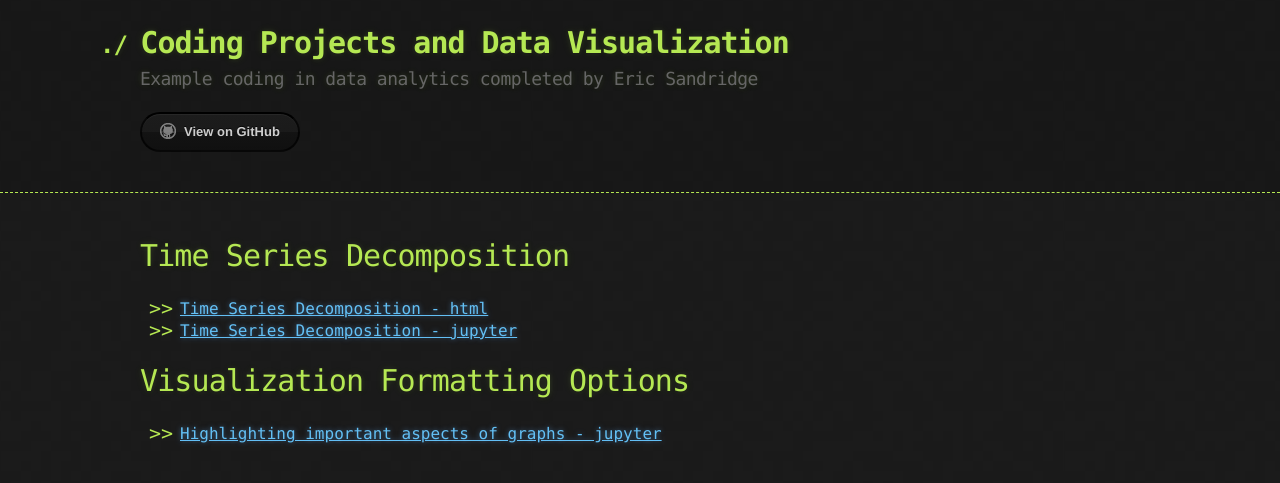
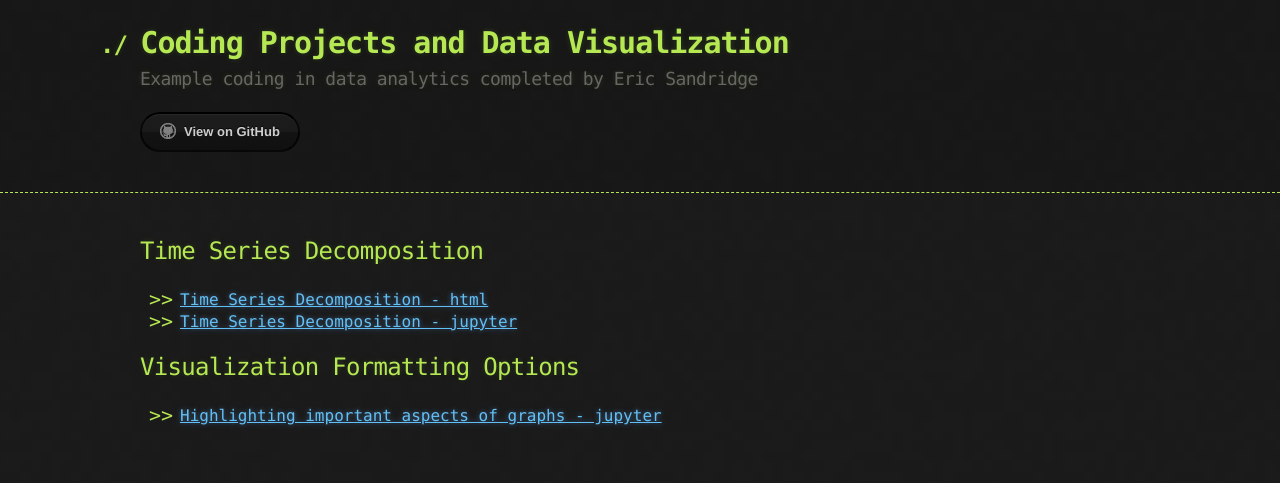
Before and after one commit to esandridge/esandridge.github.io, a Jekyll site: the page built from VisualizationProjects/index.md, in a window 1280 px wide. Shown: the top 483 px of the page. Built offline with Jekyll 4.4.1, drawn with Linux system fonts in a browser that asks for light colours; our own code applies the rules of GitHub Pages for plain Markdown files.

```diff
--- a/VisualizationProjects/index.md
+++ b/VisualizationProjects/index.md
@@ -3,9 +3,9 @@ title: Python Visualizations
 description: Various visualizations using Python
 ---
 
-# Time Series Decomposition
+## Time Series Decomposition
 - [Time Series Decomposition - html](ConstructionTimeSeriesDecomposition.html)
 - [Time Series Decomposition - jupyter](ConstructionTimeSeriesDecomposition.ipynb)
 
-# Visualization Formatting Options
+## Visualization Formatting Options
 - [Highlighting important aspects of graphs - jupyter](M3Graphing.ipynb)
```
